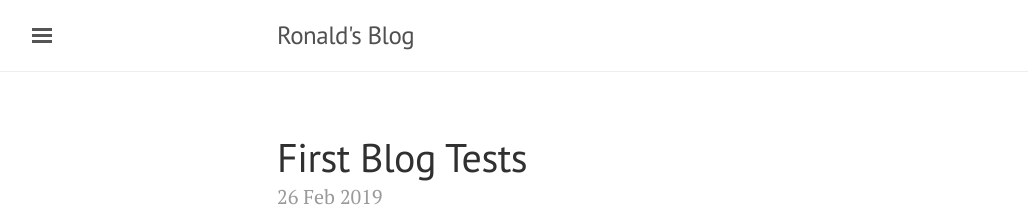
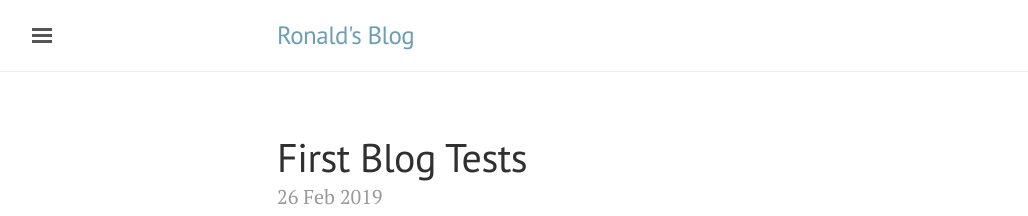
Before and after one commit to ronaldbosma/ronaldbosma.github.io, a Jekyll site: the page built from _posts/2019-02-26-first-blog-test.md, in a window 1280 px wide. Shown: the top 216 px of the page, without its empty margins (3-1031 px from the left). Built offline with Jekyll 4.4.1, drawn with Linux system fonts in a browser that asks for light colours.

Commit message:
Changed color scheme

```diff
--- a/_layouts/default.html
+++ b/_layouts/default.html
@@ -3,7 +3,7 @@
 
   {% include head.html %}
 
-  <body>
+  <body class="theme-base-0d">
 
     {% include sidebar.html %}
 
--- a/_layouts/post.html
+++ b/_layouts/post.html
@@ -14,7 +14,7 @@ layout: default
     {% for post in site.related_posts limit:3 %}
       <li>
         <h3>
-          <a href="{{ site.baseurl }}{{ post.url }}">
+          <a href="{{ site.url }}{{ post.url }}">
             {{ post.title }}
             <small>{{ post.date | date_to_string }}</small>
           </a>
```
